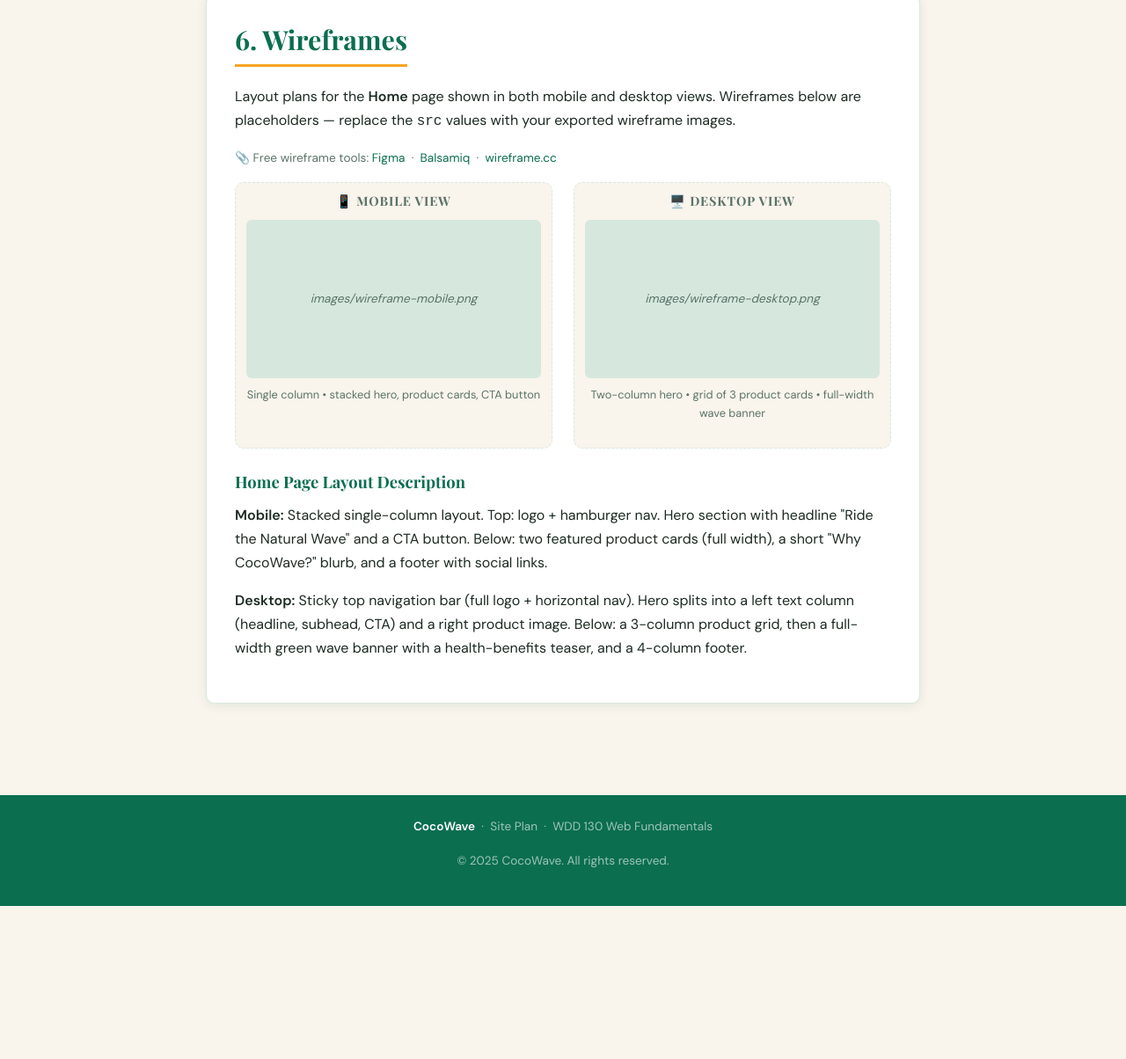
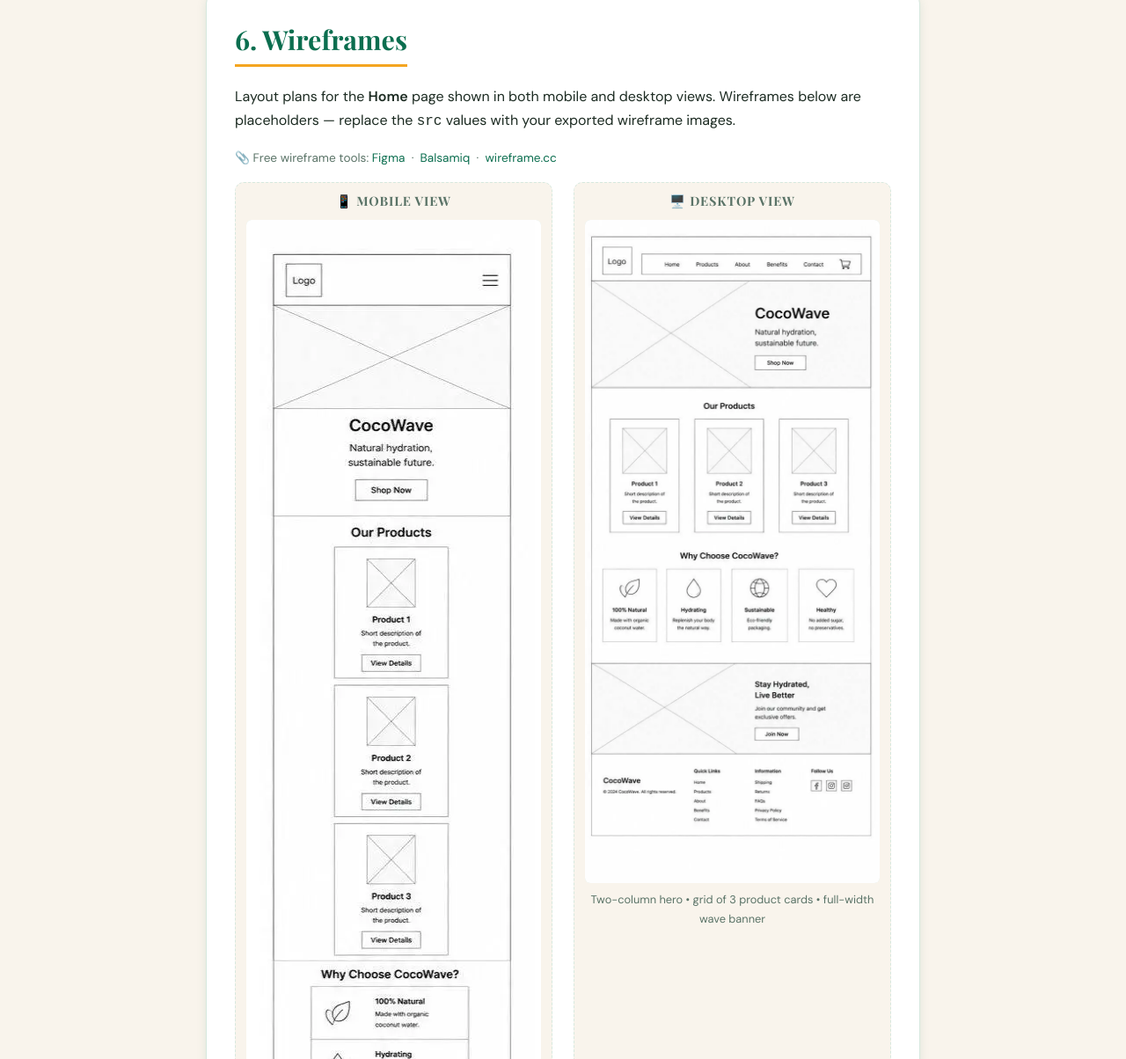
Before and after one commit to roimanromero/wdd131, a plain HTML site: page project/siteplan.html in a window 1280 px wide. Shown: the part 3761-4965 px from the top of the page at 88% size. Before the commit the page ends 4791 px from the top, so only its background shows below. Drawn offline with nearby package versions, Linux system fonts and the light colour scheme.

Commit message:
images fixed

```diff
--- a/project/siteplan.html
+++ b/project/siteplan.html
@@ -267,10 +267,7 @@
 
         <div class="wireframe-card">
           <h3>📱 Mobile View</h3>
-          <!-- Replace src with: images/wireframe-mobile.png -->
-          <div class="wireframe-placeholder">
-            <span>images/wireframe-mobile.png</span>
-          </div>
+          <img class="wireframe-img" src="images/wireframe-mobile.webp" alt="Wireframe mobile" />
           <p class="muted" style="font-size:.8rem; margin-top:.5rem;">
             Single column • stacked hero, product cards, CTA button
           </p>
@@ -278,10 +275,7 @@
 
         <div class="wireframe-card">
           <h3>🖥️ Desktop View</h3>
-          <!-- Replace src with: images/wireframe-desktop.png -->
-          <div class="wireframe-placeholder">
-            <span>images/wireframe-desktop.png</span>
-          </div>
+          <img class="wireframe-img" src="images/wireframe-desktop.webp" alt="Wireframe desktop" />
           <p class="muted" style="font-size:.8rem; margin-top:.5rem;">
             Two-column hero • grid of 3 product cards • full-width wave banner
           </p>
```
Also changed, not shown: project/images/wireframe-desktop.webp (added), project/images/wireframe-mobile.webp (added), 1 other file.
